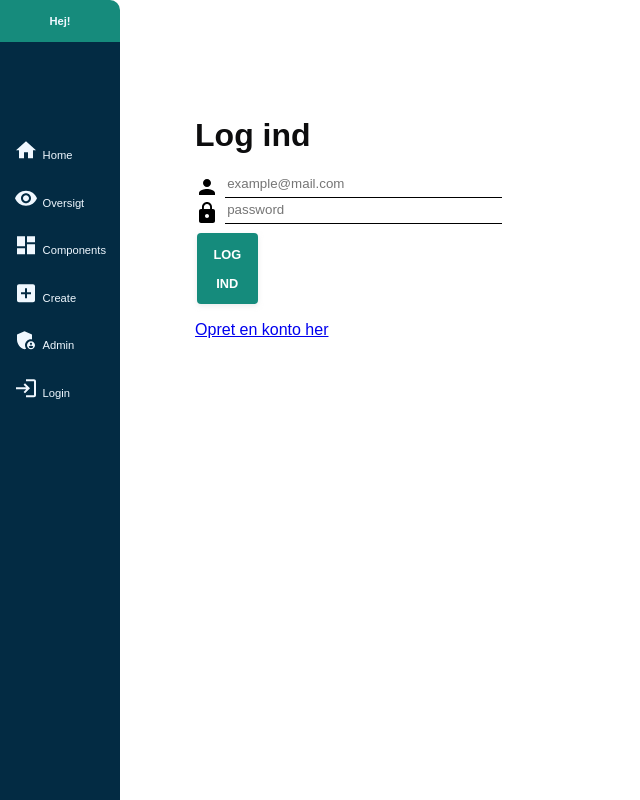
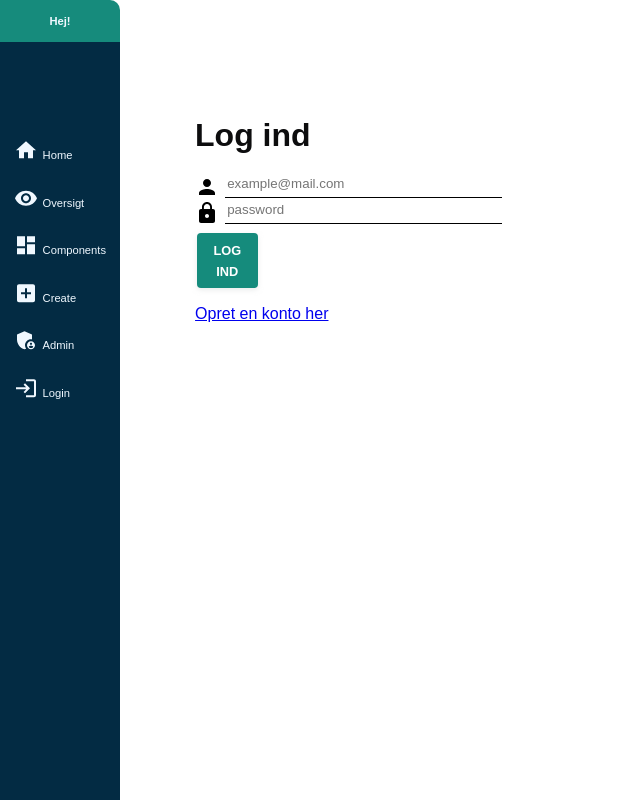
Before and after one commit to FU-ITU/Moodlewebshare, a Next.js app: page /signin in a window 1280 px wide. Shown: the whole page, without its empty margins (0-640 px from the left). Built offline with nearby package versions, Linux system fonts and the light colour scheme; no server answers.

Commit message:
update til knap

```diff
--- a/pages/updatepost/updatewithcreate.js
+++ b/pages/updatepost/updatewithcreate.js
@@ -189,6 +189,7 @@ function Page() {
           <div className="wrapper-create">
           <button onClick={handleDelete}>Delete</button>
           <button onClick={(e) =>handleGet()}> Se gamle værdier</button>
+          <button type="submit">Gem</button>
             <div className="form-wrapper" id="form-wrapper">
               <h1>Opdater</h1>
               <form onSubmit={handleForm} className="form">
@@ -266,7 +267,7 @@ function Page() {
                   className="button-create-sticky-footer-update"
                   id="button-create-sticky-footer"
                 >
-                  <button type="submit">Opdater</button>
+
                 </div>
                 <div className="create-section">
                   {sections.map((sectionItem, index) => (
--- a/styles/globals.css
+++ b/styles/globals.css
@@ -102,7 +102,7 @@ body {
       display: inline-block;
       font-size: 0.8em;
       padding: 1 1 2;
-      line-height: 29px;
+      line-height: 21px;
       position: relative;
       text-align: center;
       text-decoration: none;
```
